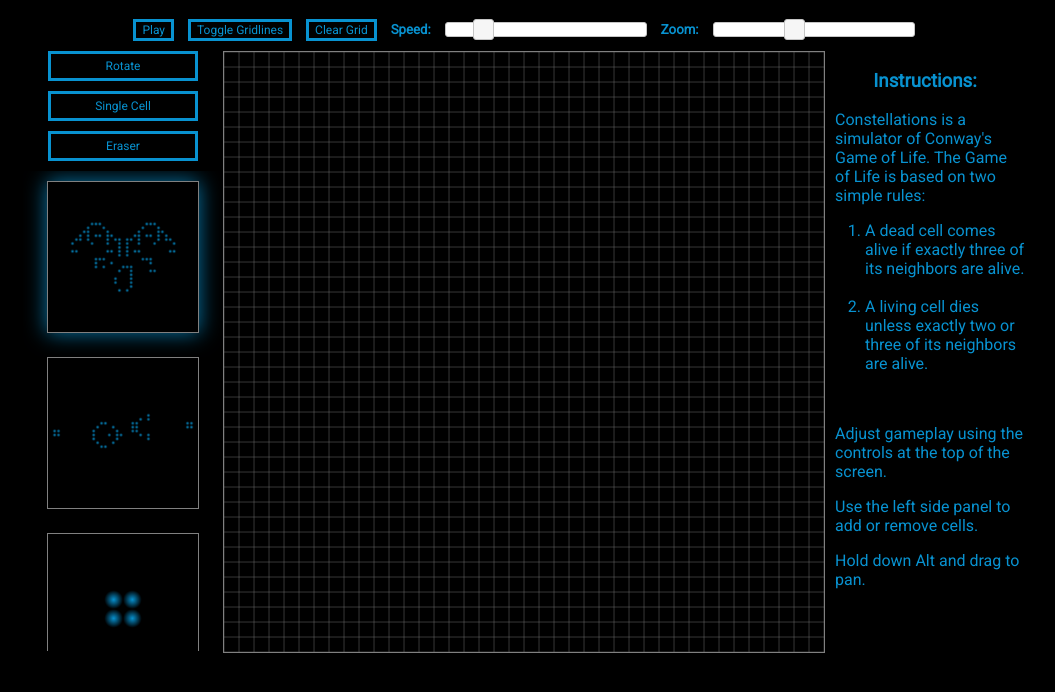
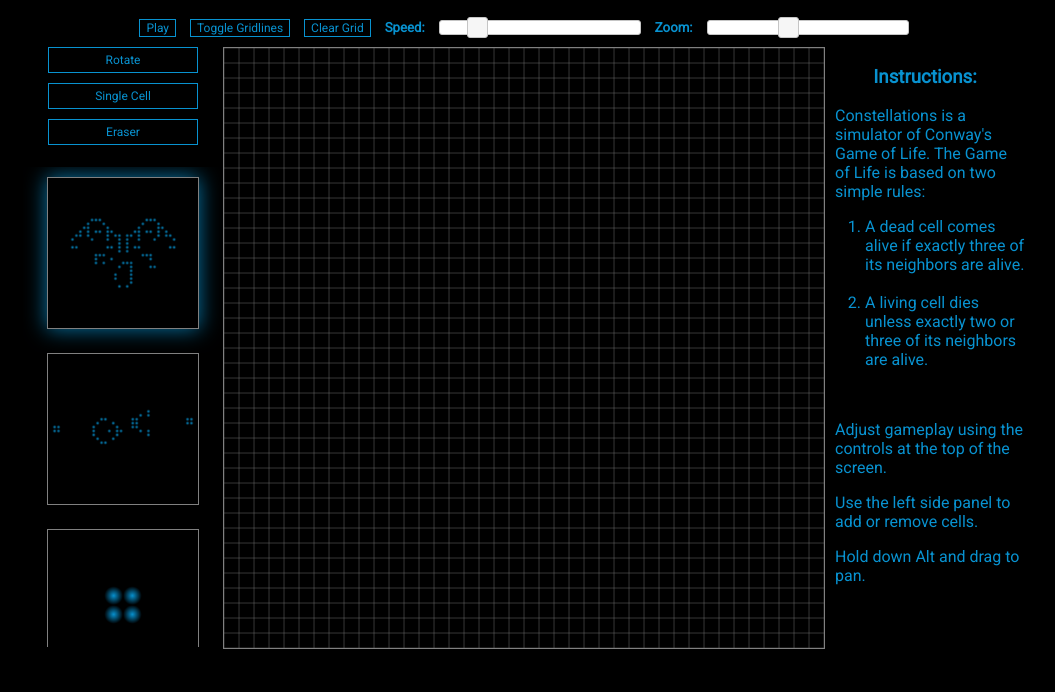
Before and after one commit to bencalabrese/Constellations, a website: page index.html in a window 1280 px wide. Shown: the part 62-754 px from the top of the page, without its empty margins (116-1171 px from the left). Drawn offline with nearby package versions, Linux system fonts and the light colour scheme.

Commit message:
Update cellular_automata.css

```diff
--- a/cellular_automata.css
+++ b/cellular_automata.css
@@ -25,7 +25,7 @@ nav * {
 button {
   font-size: 12px;
   color: inherit;
-  border: 3px solid;
+  border: 1px solid;
   background: black;
 }
 
```
